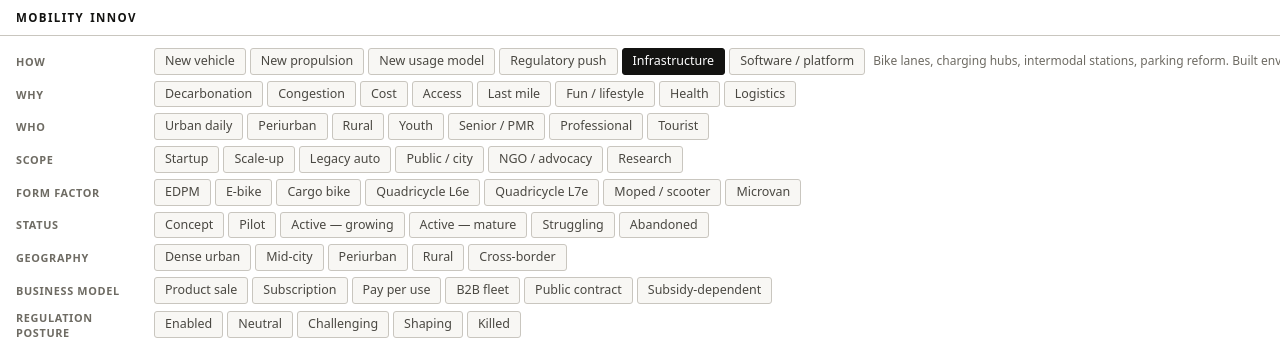
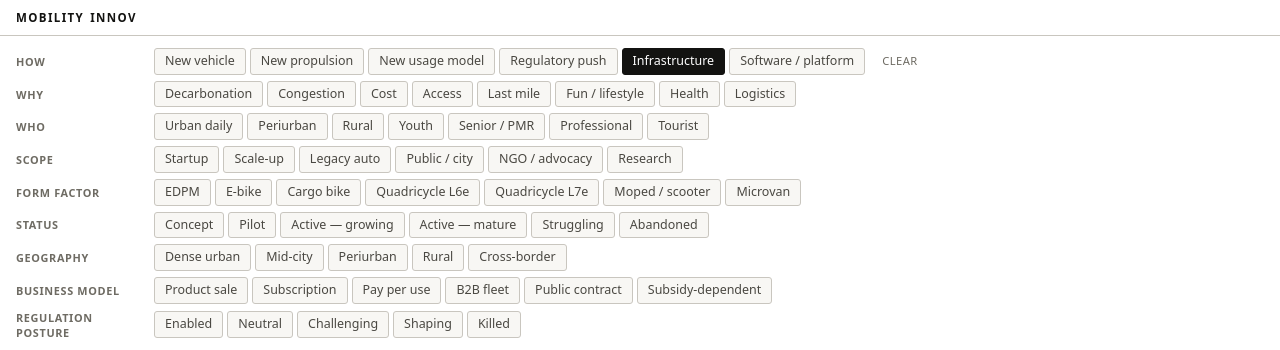
Before and after one commit to xdze2/raymond, a plain HTML site: page wikis/mobility_innov/frontend/index.html in a window 1280 px wide. Both pictures are taken after a click on the button "Infrastructure". Shown: the top 350 px of the page. Drawn offline with Linux system fonts and the light colour scheme; no server answers.

Commit message:
Add multiselect and clear button

```diff
--- a/wikis/mobility_innov/frontend/index.html
+++ b/wikis/mobility_innov/frontend/index.html
@@ -22,9 +22,6 @@
           <div id="list-header">
             <span id="list-count"></span>
             <button id="toggle-pages" class="toggle-btn" title="Show only entries with a full page">pages only</button>
-          </div>
-          <div id="active-filters" hidden>
-            <!-- populated by JS -->
           </div>
           <ul id="entry-list">
             <!-- populated by JS -->
@@ -195,7 +192,7 @@
         const data = await res.json();
         state.axes = data.axes;
         state.axes.forEach((ax) => {
-          state.filters[ax.id] = null;
+          state.filters[ax.id] = new Set();
         });
       }
 
@@ -350,6 +347,8 @@
           const buttons = document.createElement("div");
           buttons.className = "axis-buttons";
 
+          const selected = state.filters[axis.id];
+
           for (const val of axis.values) {
             const btn = document.createElement("button");
             btn.className = "axis-btn";
@@ -358,7 +357,7 @@
             btn.dataset.value = val.id;
             btn.title = val.description;
 
-            if (state.filters[axis.id] === val.id) {
+            if (selected.has(val.id)) {
               btn.classList.add("active");
               if (axis.id === "status" && val.color) {
                 btn.style.setProperty("--status-color", val.color);
@@ -367,11 +366,8 @@
             }
 
             btn.addEventListener("click", () => {
-              if (state.filters[axis.id] === val.id) {
-                state.filters[axis.id] = null;
-              } else {
-                state.filters[axis.id] = val.id;
-              }
+              if (selected.has(val.id)) selected.delete(val.id);
+              else selected.add(val.id);
               renderAxisBar();
               renderList();
             });
@@ -379,17 +375,17 @@
             buttons.appendChild(btn);
           }
 
-          row.appendChild(buttons);
-
-          // description of the selected value, inline after the buttons
-          const selectedVal = axis.values.find(
-            (v) => v.id === state.filters[axis.id],
-          );
-          if (selectedVal) {
-            const desc = document.createElement("span");
-            desc.className = "axis-desc";
-            desc.textContent = selectedVal.description;
-            buttons.appendChild(desc);
+          if (selected.size > 0) {
+            const clear = document.createElement("button");
+            clear.className = "axis-clear";
+            clear.textContent = "clear";
+            clear.title = `Clear ${axis.label} filter`;
+            clear.addEventListener("click", () => {
+              selected.clear();
+              renderAxisBar();
+              renderList();
+            });
+            buttons.appendChild(clear);
           }
 
           row.appendChild(buttons);
@@ -400,9 +396,10 @@
       function filteredEntries() {
         return state.entries.filter((entry) => {
           if (state.pagesOnly && !entry.page_url) return false;
-          for (const [axisId, valueId] of Object.entries(state.filters)) {
-            if (!valueId) continue;
-            if (entry[axisId] !== valueId) return false;
+          for (const axisId of Object.keys(state.filters)) {
+            const selected = state.filters[axisId];
+            if (!selected.size) continue;
+            if (!selected.has(entry[axisId])) return false;
           }
           return true;
         });
--- a/wikis/mobility_innov/frontend/style.css
+++ b/wikis/mobility_innov/frontend/style.css
@@ -200,6 +200,28 @@
   background: var(--status-color);
   border-color: var(--status-color);
   color: #fff;
+}
+
+.axis-clear {
+  font-family: 'system-ui', sans-serif;
+  font-size: 0.7rem;
+  font-weight: 500;
+  letter-spacing: 0.04em;
+  text-transform: uppercase;
+  padding: 3px 8px;
+  border: 1px solid transparent;
+  border-radius: 3px;
+  background: transparent;
+  color: var(--text-3);
+  cursor: pointer;
+  line-height: 1.5;
+  margin-left: 4px;
+  transition: color 80ms, border-color 80ms;
+}
+
+.axis-clear:hover {
+  color: var(--text);
+  border-color: var(--border);
 }
 
 .axis-desc {
```
